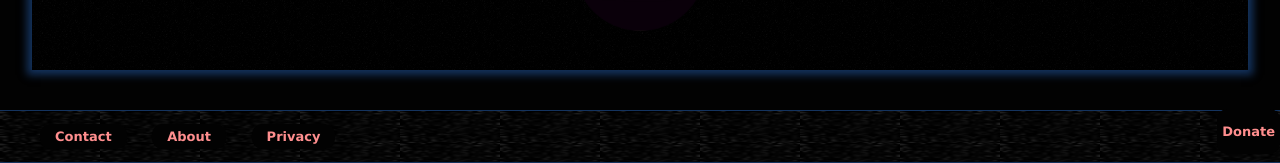
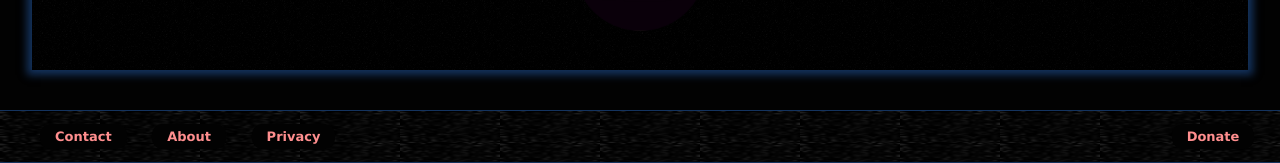
Before and after one commit to Madsir/madsirstudio.github.io, a Jekyll site: the page built from index.html, in a window 1280 px wide. Shown: the part 1199-1362 px from the top of the page. Built offline with Jekyll 4.4.1, drawn with Linux system fonts in a browser that asks for light colours.

Commit message:
Update default.html

```diff
--- a/_layouts/default.html
+++ b/_layouts/default.html
@@ -72,23 +72,6 @@
   align-items: flex-start;
   flex-direction: row;
   right: 100%;
-}
-	buttonup{
-  border:none;
-  background-color: #020202;
-  font-family: "Verdana", "Geneva", monospace;
-  list-style: none;
-  font-size: small;
-  font-weight: bold;
-  color: #ff8e8e;
-  cursor:pointer;
-  margin-left: 2vw;
-  padding:15px 5px;
-  border-radius:10px;
-  text-align: center;
-}
-buttonup:hover{
-  color: #ffc3aa;
 }
 button{
   border:none;
@@ -201,7 +184,7 @@
 		</div>
 					<div class="rightO">
 <div class = "dropup">
-	<buttonup>Donate</buttonup>
+	<button>Donate</button>
   <div class="dropup-content">
 						<form action="https://www.paypal.com/donate" method="post" target="_top">
 <input type="hidden" name="hosted_button_id" value="YC5M3R9MVXRSU" />
```
